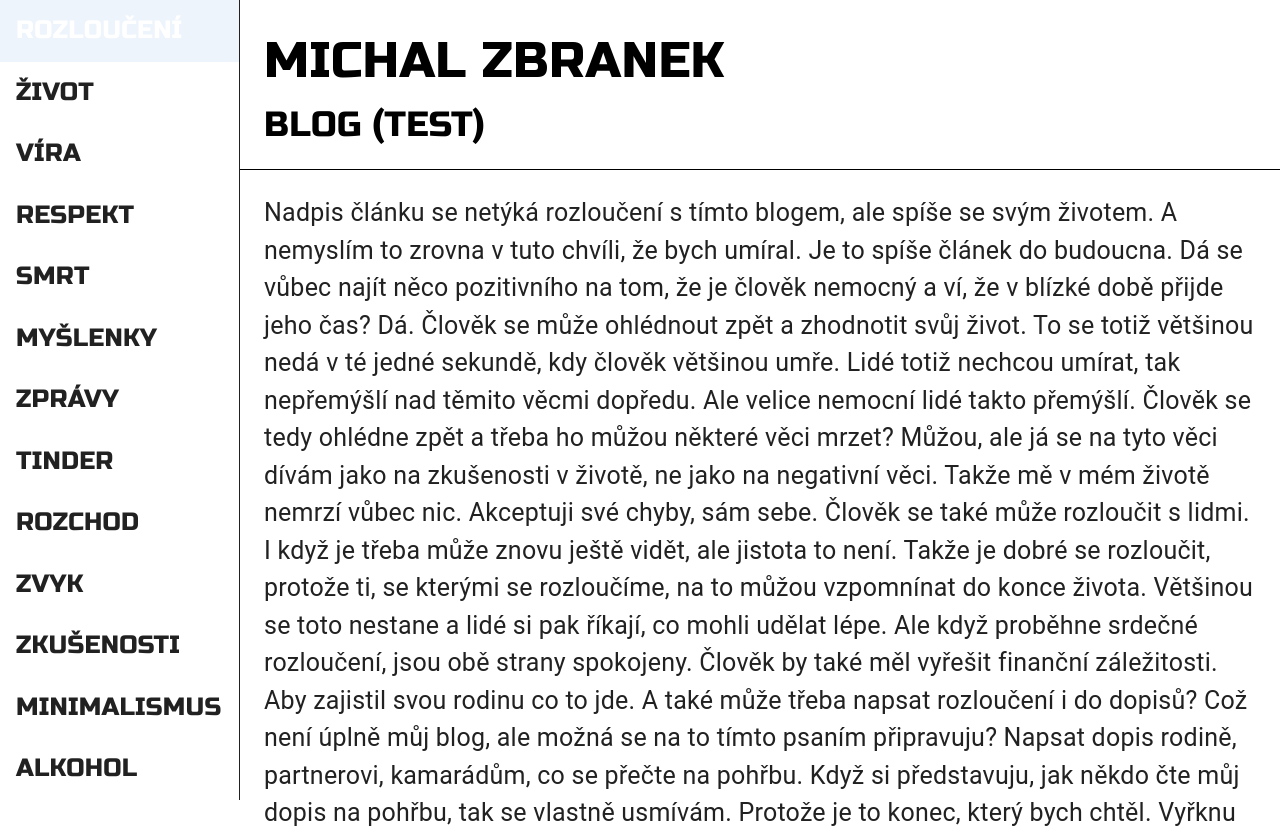
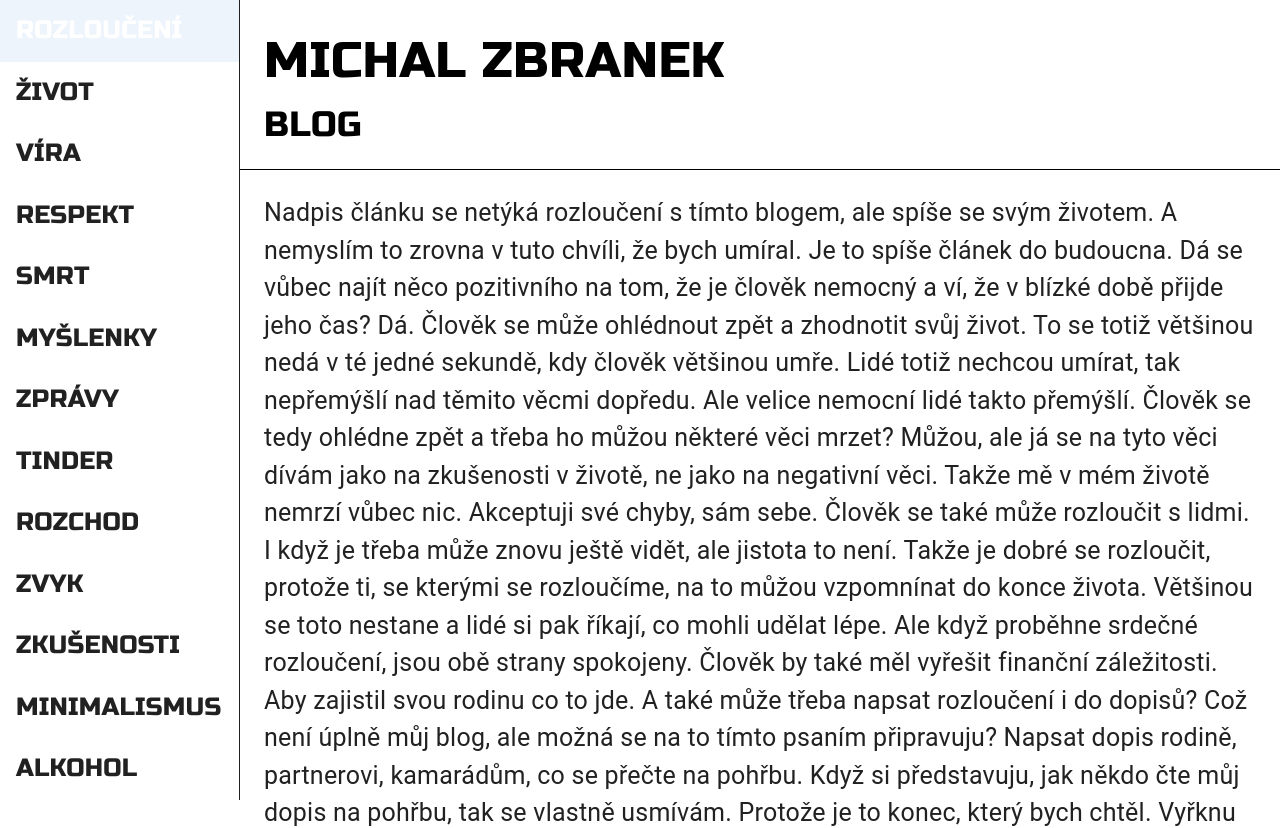
Before and after one commit to michalzbranek/blog, a React (Vite) app: page / in a window 1280 px wide. Shown: the top 828 px of the page. Built offline with nearby package versions, Linux system fonts and the light colour scheme.

Commit message:
Fix: Remove (TEST) from blog title

```diff
--- a/src/BlogBar.tsx
+++ b/src/BlogBar.tsx
@@ -54,7 +54,7 @@ function BlogBar({drawerWidth, handleDrawerToggle}) {
             marginTop: { xs: 0, sm: 0 },
           }}
         >
-          BLOG (TEST)
+          BLOG
         </Typography>
       </AppBar>
   );
```
